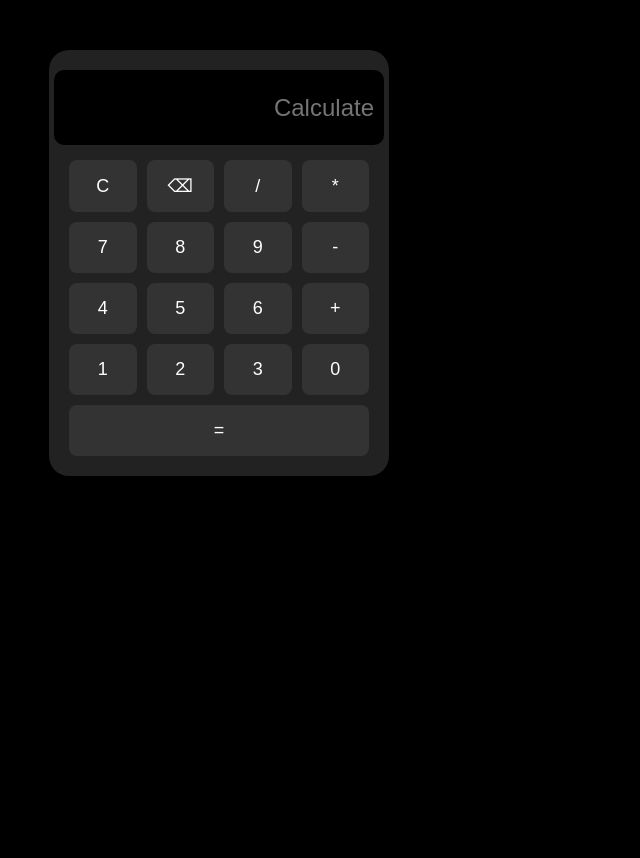
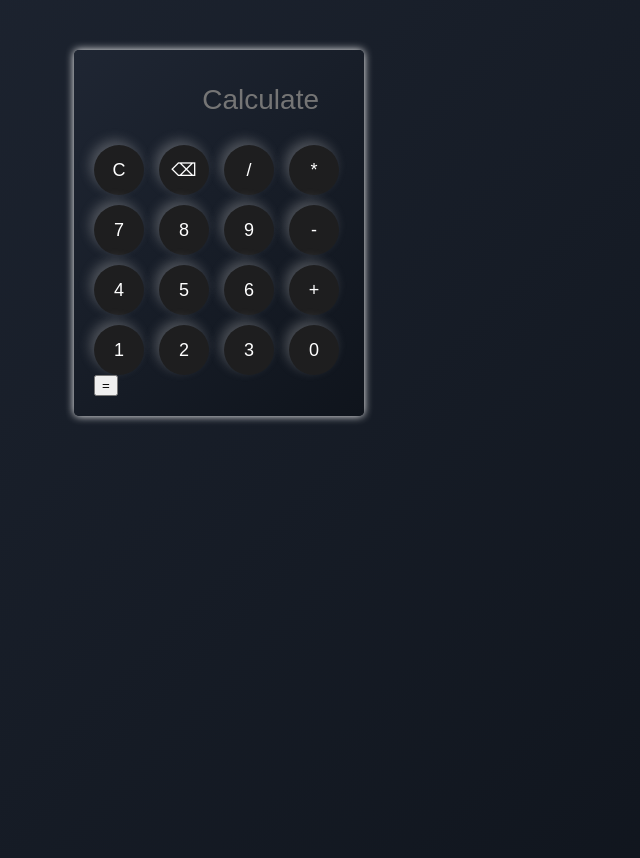
Before and after one commit to thenitin238/Calculator, a plain HTML site: page index.html in a window 1280 px wide. Shown: the whole page, without its empty margins (421-1061 px from the left). Before the commit the page ends 800 px from the top, so only its background shows below. Drawn offline with Linux system fonts and the light colour scheme.

Commit message:
Change css and add some more options

```diff
--- a/script.js
+++ b/script.js
@@ -22,7 +22,7 @@ document.addEventListener("keydown", function (event) {
         Apendvalue(key);
     }
     //operators
-    else if (key == '+' || key == '-' || key == '*' || key == '/') {
+    else if (key == '+' || key == '-' || key == '*' || key == '/' || key=="%") {
         Apendvalue(key);
     }
     // BackSpace
--- a/style.css
+++ b/style.css
@@ -1,12 +1,14 @@
 .calculator {
-    width: 300px;
-    background-color: #222;
+    width: 250px;
+     background: linear-gradient(135deg, #1f2633, #0f141c);
     margin: 50px auto;
     padding: 20px;
-    border-radius: 20px;
+    border-radius: 5px;
+    box-shadow: 0 0 8px white;
 }
 body{
-    background: #000;
+    background: linear-gradient(135deg, #1f2633, #0f141c);
+  min-height: 100vh;
 }
 .input {
     display: flex;
@@ -15,13 +17,14 @@ body{
 }
 
 #display {
-    height: 55px;
+    height: 40px;
+    width: 80%;
     color: white;
     text-align: right;
-    font-size: 24px;
+    font-size: 28px;
     padding: 10px;
-    background-color: #000;
-    border-radius: 10px;
+    /* margin-right: 50px; */
+    background-color: transparent;
     margin-bottom: 15px;
     border: none;
 }
@@ -30,33 +33,33 @@ body{
     display: grid;
     grid-template-columns: repeat(4, 1fr);
     gap: 10px;
+
 }
 
-button {
+.btn button {
+    display: flex;
+    justify-content: center;
+    align-items: center;
     padding: 15px;
-    border-radius: 8px;
+    height: 50px;
+    width: 50px;
+    border-radius: 60px;
     border: none;
     font-size: 18px;
     cursor: pointer;
-    background-color: #333;
+    background: #1e1e1f;
     color: white;
+    box-shadow: -4px -5px 12px rgba(192, 190, 190, 0.314);
 }
 
 button:hover {
     background-color: #555;
 
 }
-#ans{
-    width: 300px;
-    margin-top: 10px;
-    padding: 15px;
-    border-radius: 8px;
-    border: none;
-    font-size: 18px;
-    cursor: pointer;
-    background-color: #333;
-    color: white;
+.btn .green{
+    color: greenyellow;
 }
-#ans:hover{
-    background-color: #555;
+.btn .equal{
+    background-color: orange;
+    box-shadow: none;
 }
```
